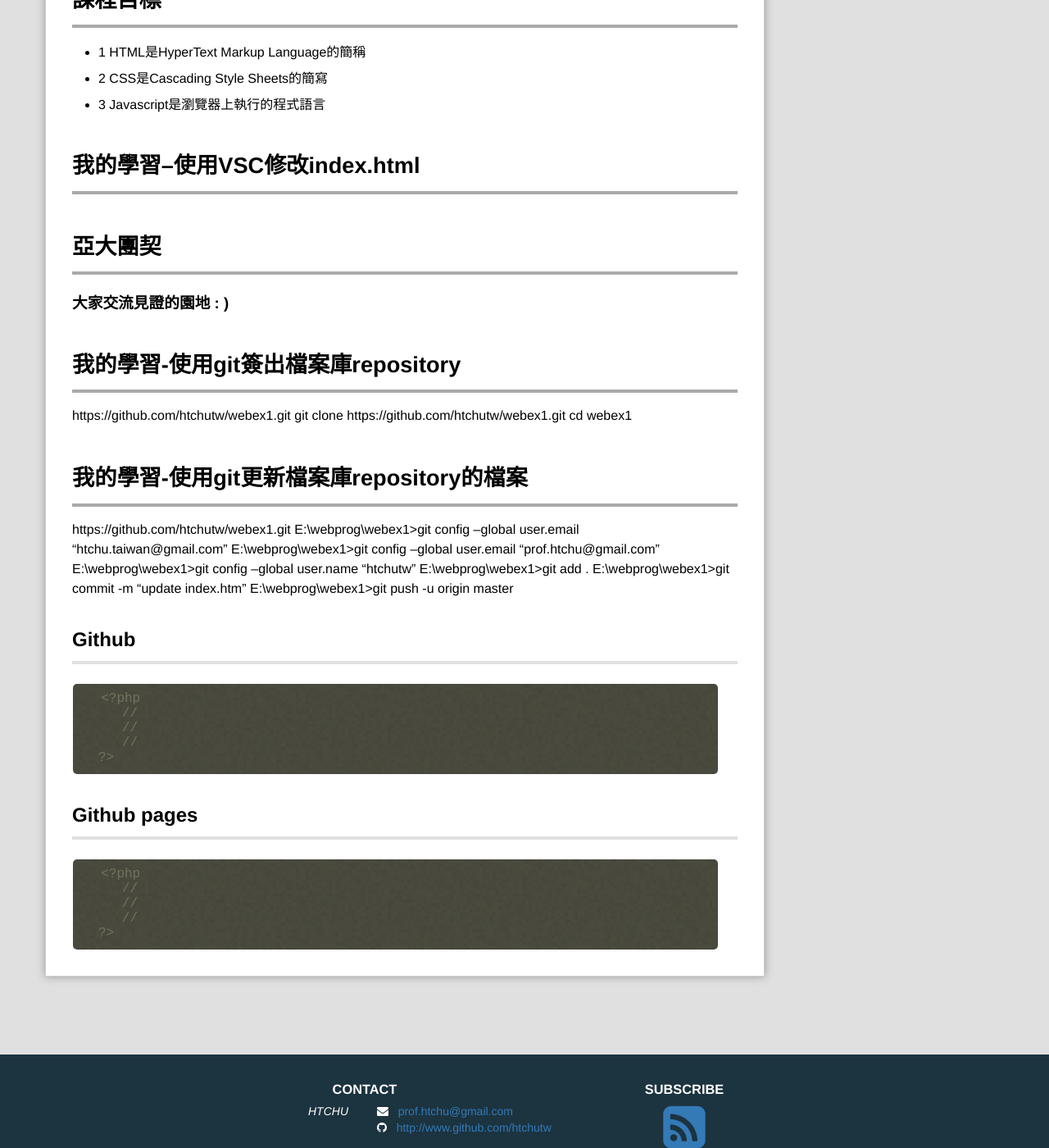
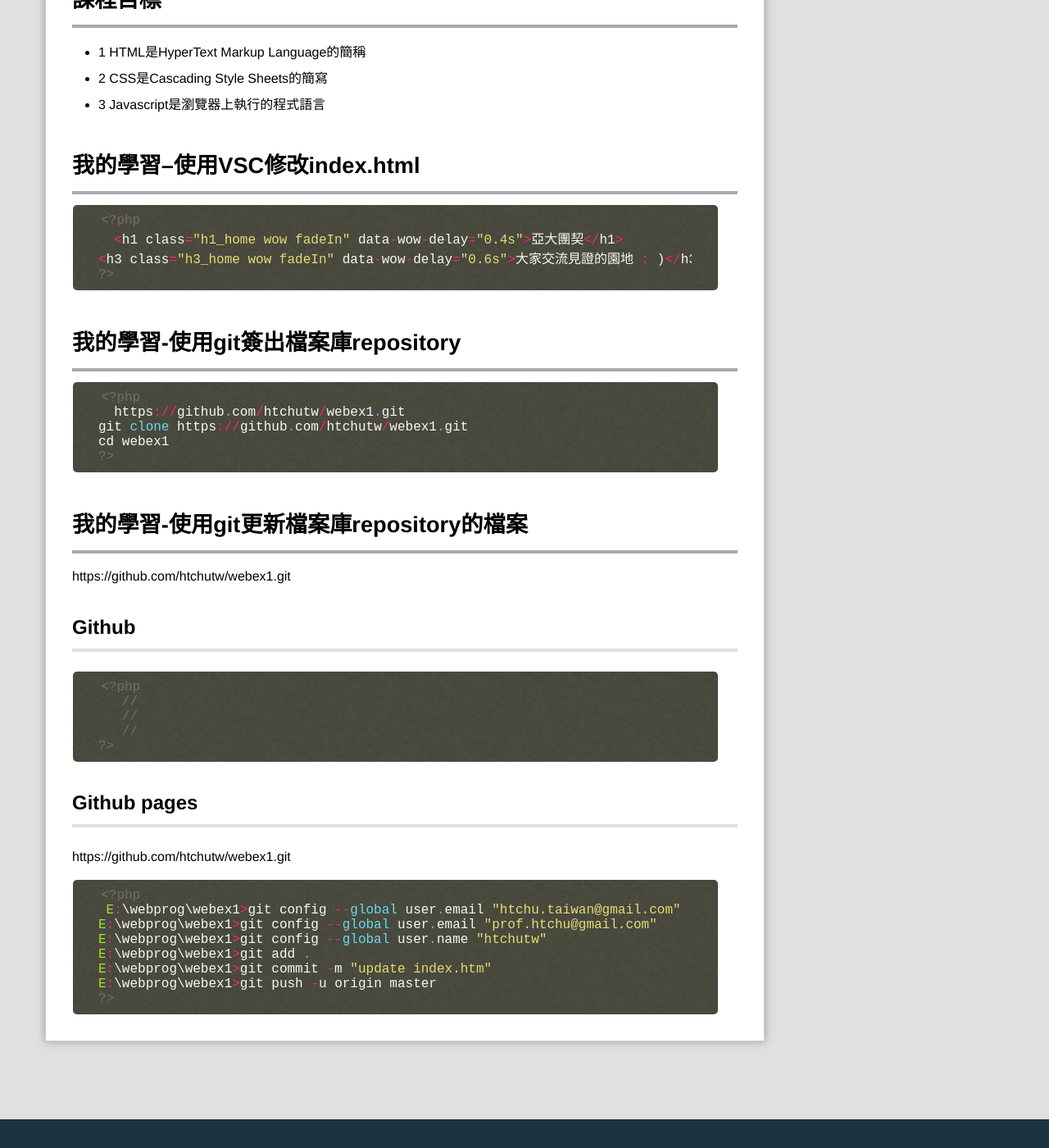
Before and after one commit to laoshay/webcourse, a Jekyll site: the page built from _posts/2017-10-11-Class4.md, in a window 1280 px wide and 1400 px high, scrolled down 545 px. Shown: the whole window at 82% size. Built offline with Jekyll 4.4.1, drawn with Linux system fonts in a browser that asks for light colours; Markdown is read by kramdown in place of the engine named in the settings; comment, search, counter and statistics services are not loaded; part of the change alters nothing that is shown.

Commit message:
Update 2017-10-11-Class4.md

````diff
--- a/_posts/2017-10-11-Class4.md
+++ b/_posts/2017-10-11-Class4.md
@@ -15,20 +15,25 @@ excerpt: "第4週課程"
 - 3 Javascript是瀏覽器上執行的程式語言
 
 # 我的學習--使用VSC修改index.html
-<h1 class="h1_home wow fadeIn" data-wow-delay="0.4s">亞大團契</h1>
+```php
+<?php
+  <h1 class="h1_home wow fadeIn" data-wow-delay="0.4s">亞大團契</h1>
 <h3 class="h3_home wow fadeIn" data-wow-delay="0.6s">大家交流見證的園地 : )</h3>
+?>
+```
+
 # 我的學習-使用git簽出檔案庫repository
-https://github.com/htchutw/webex1.git
+```php
+<?php
+  https://github.com/htchutw/webex1.git
 git clone https://github.com/htchutw/webex1.git
 cd webex1
+?>
+```
+
 # 我的學習-使用git更新檔案庫repository的檔案
 https://github.com/htchutw/webex1.git
-E:\webprog\webex1>git config --global user.email "htchu.taiwan@gmail.com"
-E:\webprog\webex1>git config --global user.email "prof.htchu@gmail.com"
-E:\webprog\webex1>git config --global user.name "htchutw"
-E:\webprog\webex1>git add .
-E:\webprog\webex1>git commit -m "update index.htm"
-E:\webprog\webex1>git push -u origin master
+
 
 ##Github
 
@@ -42,12 +47,16 @@ E:\webprog\webex1>git push -u origin master
 ?>
 ```
 ##Github pages
+https://github.com/htchutw/webex1.git
 
 ```php
 <?php
-   //
-   //
-   //
+ E:\webprog\webex1>git config --global user.email "htchu.taiwan@gmail.com"
+E:\webprog\webex1>git config --global user.email "prof.htchu@gmail.com"
+E:\webprog\webex1>git config --global user.name "htchutw"
+E:\webprog\webex1>git add .
+E:\webprog\webex1>git commit -m "update index.htm"
+E:\webprog\webex1>git push -u origin master
 ?>
 ```
 
````
